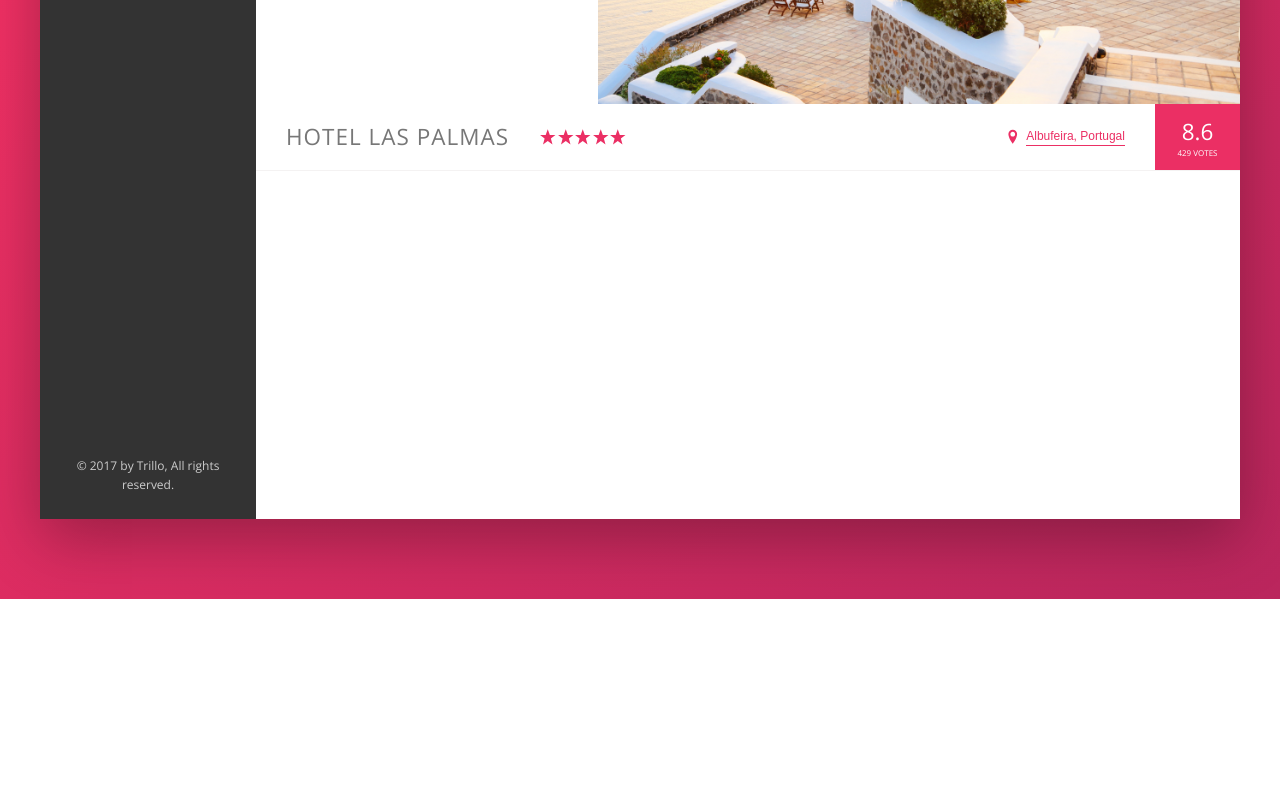
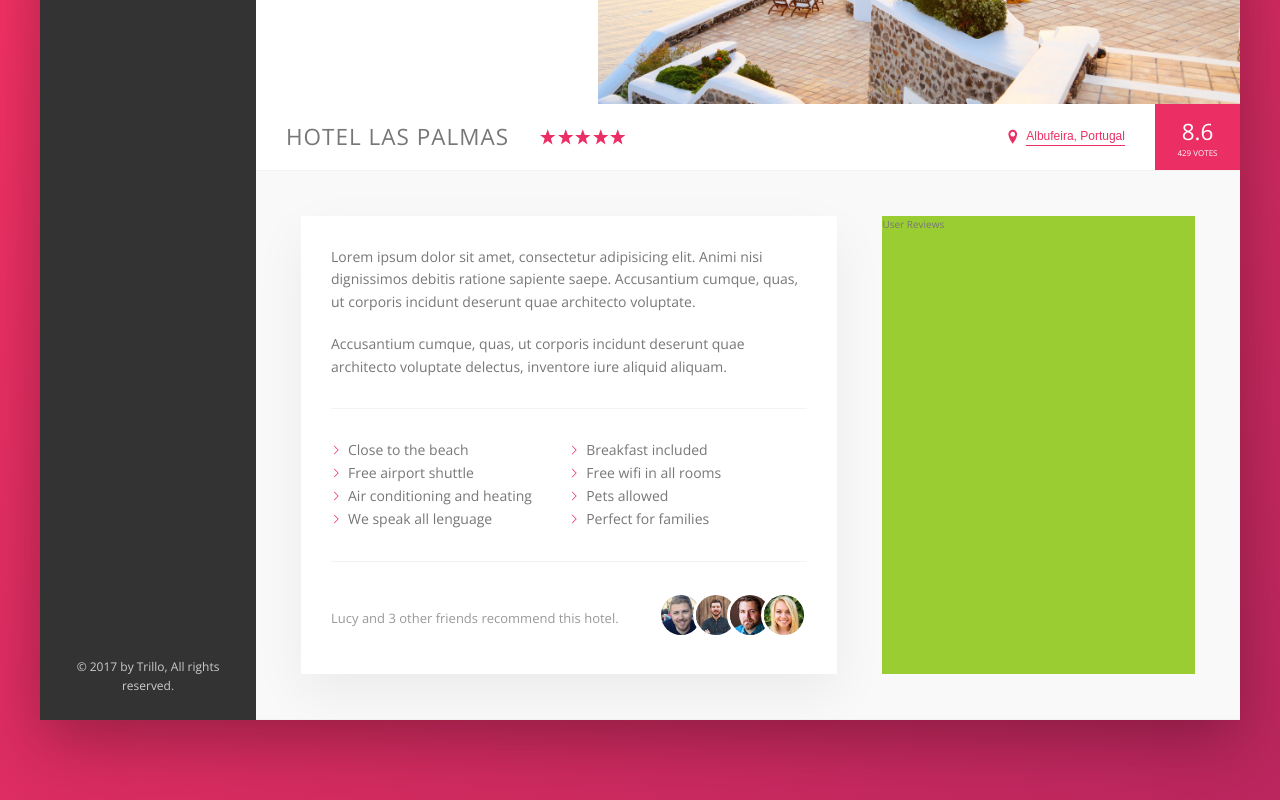
Before and after one commit to dayana-sog/curso-flex-box, a website: page index.html in a window 1280 px wide. Shown: the part 431-1231 px from the top of the page. Before the commit the page ends 1030 px from the top, so only its background shows below. Drawn offline with nearby package versions, Linux system fonts and the light colour scheme.

Commit message:
Building the description section

```diff
--- a/index.html
+++ b/index.html
@@ -129,6 +129,41 @@
                             <div class="overview__rating-count">429 votes</div>
                         </div>
                     </div>
+
+                    <div class="detail">
+                        <div class="description">
+                            <p class="paragraph">
+                                Lorem ipsum dolor sit amet, consectetur adipisicing elit. Animi nisi dignissimos debitis ratione sapiente saepe. Accusantium cumque, quas, ut corporis incidunt deserunt quae architecto voluptate.
+                            </p>
+                            <p class="paragraph">
+                                Accusantium cumque, quas, ut corporis incidunt deserunt quae architecto voluptate delectus, inventore iure aliquid aliquam.
+                            </p>
+                            <ul class="list">
+                                <li class="list__item">Close to the beach</li>
+                                <li class="list__item">Breakfast included</li>
+                                <li class="list__item">Free airport shuttle</li>
+                                <li class="list__item">Free wifi in all rooms</li>
+                                <li class="list__item">Air conditioning and heating</li>
+                                <li class="list__item">Pets allowed</li>
+                                <li class="list__item">We speak all lenguage</li>
+                                <li class="list__item">Perfect for families</li>
+                            </ul>
+                            <div class="recommend">
+                                <p class="recommend__count">
+                                    Lucy and 3 other friends recommend this hotel.
+                                </p>
+                                <div class="recommend__friends">
+                                    <img src="img/user-3.jpg" alt="Friend 1" class="recommend__photo">
+                                    <img src="img/user-4.jpg" alt="Friend 2" class="recommend__photo">
+                                    <img src="img/user-5.jpg" alt="Friend 3" class="recommend__photo">
+                                    <img src="img/user-6.jpg" alt="Friend 4" class="recommend__photo">
+                                </div>
+                            </div>
+                        </div>
+                        <div class="user-reviews">
+                            User Reviews
+                        </div>
+                    </div>
                 </main>
             </div>
         </div>
--- a/sass/_base.scss
+++ b/sass/_base.scss
@@ -32,6 +32,9 @@ Grey dark 3: #999
     --color-grey-dark-3: #999;
 
     --shadow-dark: 0 2rem 6rem rgba(0,0, 0, .3);
+    --shadow-light: 0 2rem 5rem rgba(0,0,0,.06);
+
+    --line: 1px solid var(--color-grey-light-2);
 }
 
 * {
--- a/sass/_components.scss
+++ b/sass/_components.scss
@@ -322,3 +322,75 @@
     }
 
 }
+
+////////////////////////////////////
+//// PARAGRAPH
+.paragraph:not(:last-of-type) {
+    margin-bottom: 2rem;
+}
+
+
+////////////////////////////////////
+//// LIST
+.list {
+    list-style: none;
+    margin: 3rem 0;
+    padding: 3rem 0;
+    border-top: var(--line);
+    border-bottom: var(--line);
+
+    display: flex;
+    flex-wrap: wrap;
+
+    &__item {
+        flex: 0 0 50%;
+        margin-bottom: .7px;
+    }
+
+    &__item::before {
+        content: "";
+        display: inline-block;
+        height: 1rem;
+        width: 1rem;
+        margin-right: .7rem;
+
+        //Older browsers
+        //background-image: url(../img/chevron-thin-right.svg);
+        //background-size: cover;
+
+        //Newer browsers - masks
+        background-color: var(--color-primary);
+        -webkit-mask-image: url(../img/chevron-thin-right.svg);
+        mask-image: url(../img/chevron-thin-right.svg);
+        -webkit-mask-size: cover;
+        mask-size: cover;
+    }
+}
+
+
+////////////////////////////////////
+//// RECOMENDS
+
+.recommend {
+    font-size: 1.3rem;
+    color: var(--color-grey-dark-3);
+    display: flex;
+    align-items: center;
+    //justify-content: space-between;
+
+    &__count {
+        margin-right: auto;
+    }
+
+    &__photo {
+        box-sizing: content-box;
+        height: 4rem;
+        width: 4rem;
+        border-radius: 50%;
+        border: 3px solid #fff;
+
+        &:not(:last-child) {
+            margin-right: -1.5rem;
+        }
+    }
+}
--- a/sass/_layout.scss
+++ b/sass/_layout.scss
@@ -11,7 +11,7 @@
     font-size: 1.4rem;
     height: 7rem;
     background-color: #fff;
-    border-bottom: 1px solid var(--color-grey-light-2);
+    border-bottom: var(--line);
 
     display: flex;
     justify-content: space-between;
@@ -34,5 +34,25 @@
 .hotel-view {
     background-color: #fff;
     flex: 1;
-    height: 80rem;
 }
+
+.detail {
+    display: flex;
+    padding: 4.5rem;
+    background-color: var(--color-grey-light-1);
+    border-bottom: var(--line);
+}
+
+.description {
+    font-size: 1.4rem;
+    background-color: #fff;
+    box-shadow: var(--shadow-light);
+    padding: 3rem;
+    flex: 0 0 60%;
+    margin-right: 4.5rem;
+}
+
+.user-reviews {
+    background-color: yellowgreen;
+    flex: 1;
+}
```
Also changed, not shown: README.md, css/style.css.
